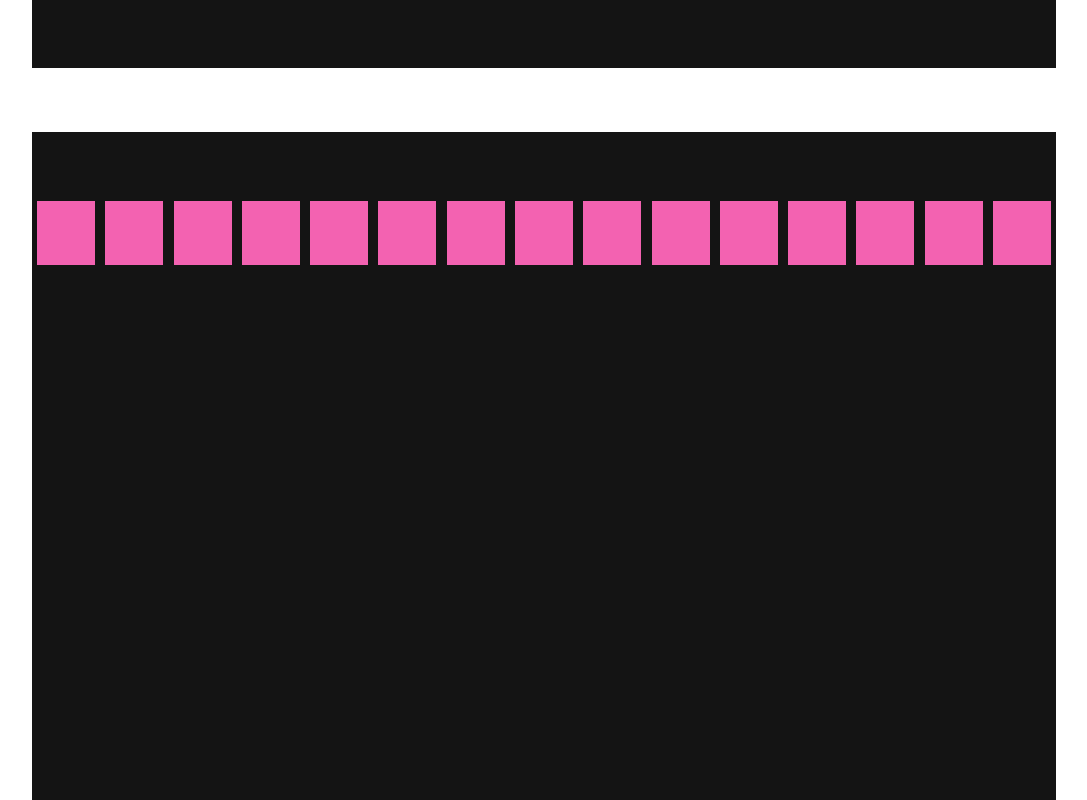
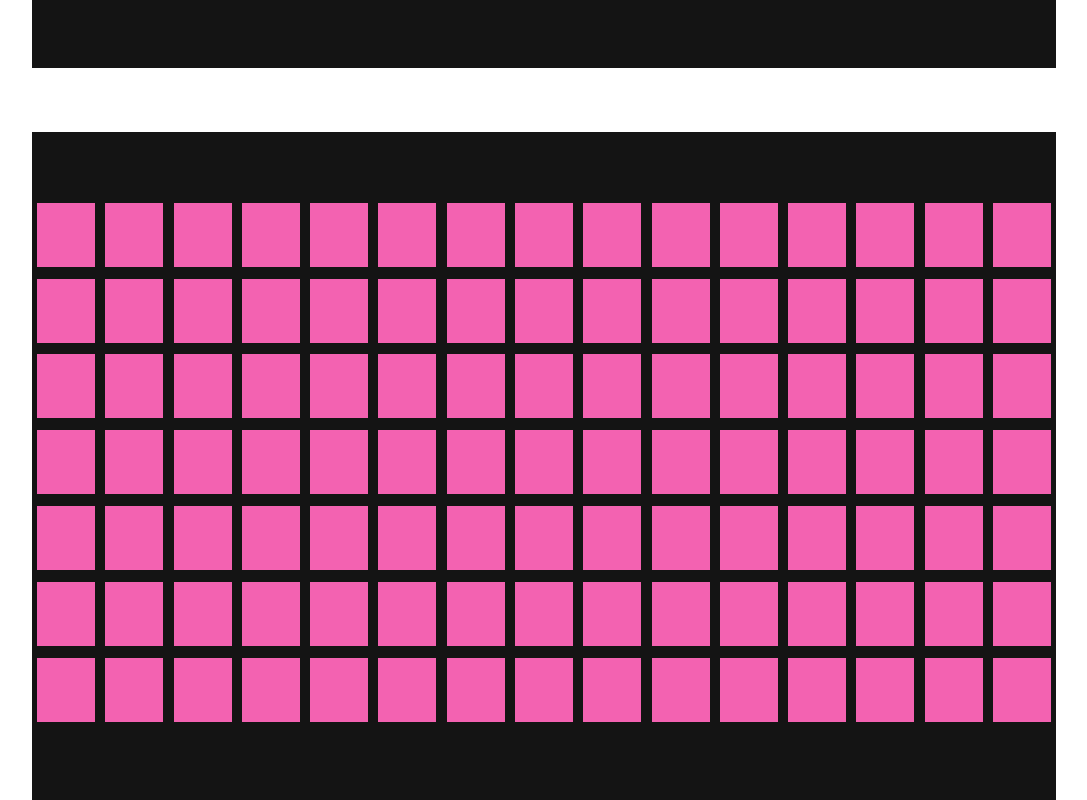
Before and after one commit to vieiraraba/BreakTrough, a plain HTML site: page index.html in a window 1280 px wide. Shown: the part 900-1700 px from the top of the page, without its empty margins (96-1183 px from the left). Drawn offline with Linux system fonts and the light colour scheme.

Commit message:
feat(bricks): create all the bricks for the game

```diff
--- a/src/css/main.css
+++ b/src/css/main.css
@@ -56,7 +56,6 @@ color:var(--second-color);
 }
 
 .game-area{
-    display:flex;
     justify-content: center;
     text-align: center;
     z-index: 1;
@@ -69,14 +68,10 @@ color:var(--second-color);
 }
 .first-row{
     display:flex;
-    margin:0.4vw;
-    z-index: 2;
-    width:5vw;
-    height:5vw;
-    background-color:var(--brick-color1);
+    margin-top:0.1rem;
 }
 
-.second-row{
+.bricks{
     display:flex;
     margin:0.4vw;
     z-index: 2;
--- a/src/js/main.js
+++ b/src/js/main.js
@@ -1,8 +1,30 @@
 const workingArea = document.getElementById("workingArea");
-const gridContainer = ['','','','','','','','','','','','','','',''];
+const gridContainer =
+[['','','','','','','','','','','','','','',''],
+['','','','','','','','','','','','','','',''],
+['','','','','','','','','','','','','','',''],
+['','','','','','','','','','','','','','',''],
+['','','','','','','','','','','','','','',''],
+['','','','','','','','','','','','','','',''],
+['','','','','','','','','','','','','','',''],
+];
+let index = 0;
 
-gridContainer.map(function(){
-    let rowContainer1 = document.createElement("div");
-    workingArea.appendChild(rowContainer1);
-    rowContainer1.setAttribute("class", "first-row");
+
+gridContainer.map(function(row){
+    index ++;
+    let rowContainer = document.createElement("div");
+    rowContainer.classList.add("first-row");
+    rowContainer.setAttribute("id", "Row" + index);
+
+    row.map(function () {
+        let bricks = document.createElement("div");
+        bricks.setAttribute("id","bricks");
+        bricks.classList.add("bricks");
+
+
+        rowContainer.appendChild(bricks);
+    });
+
+    workingArea.appendChild(rowContainer);
 });
```
